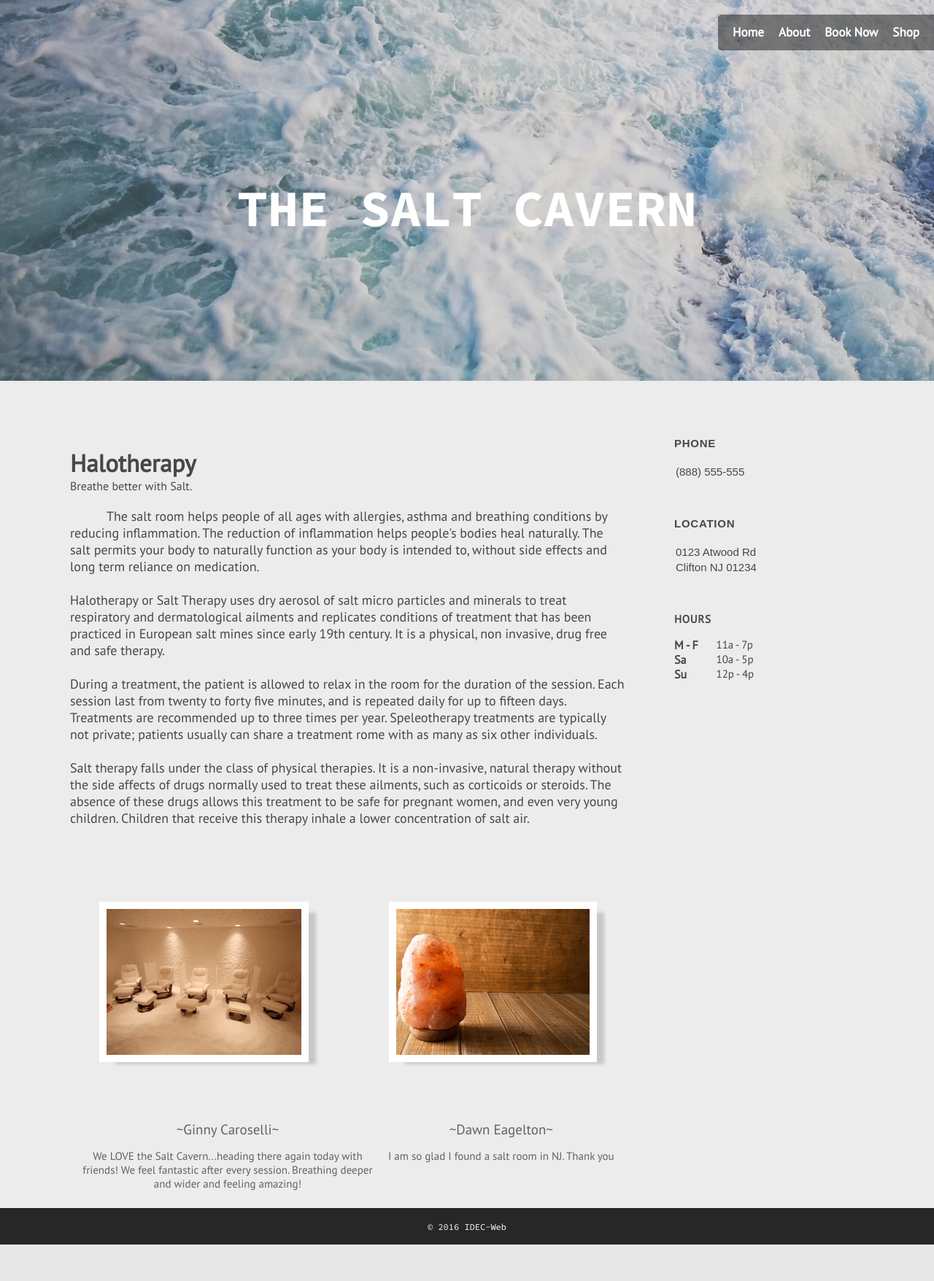
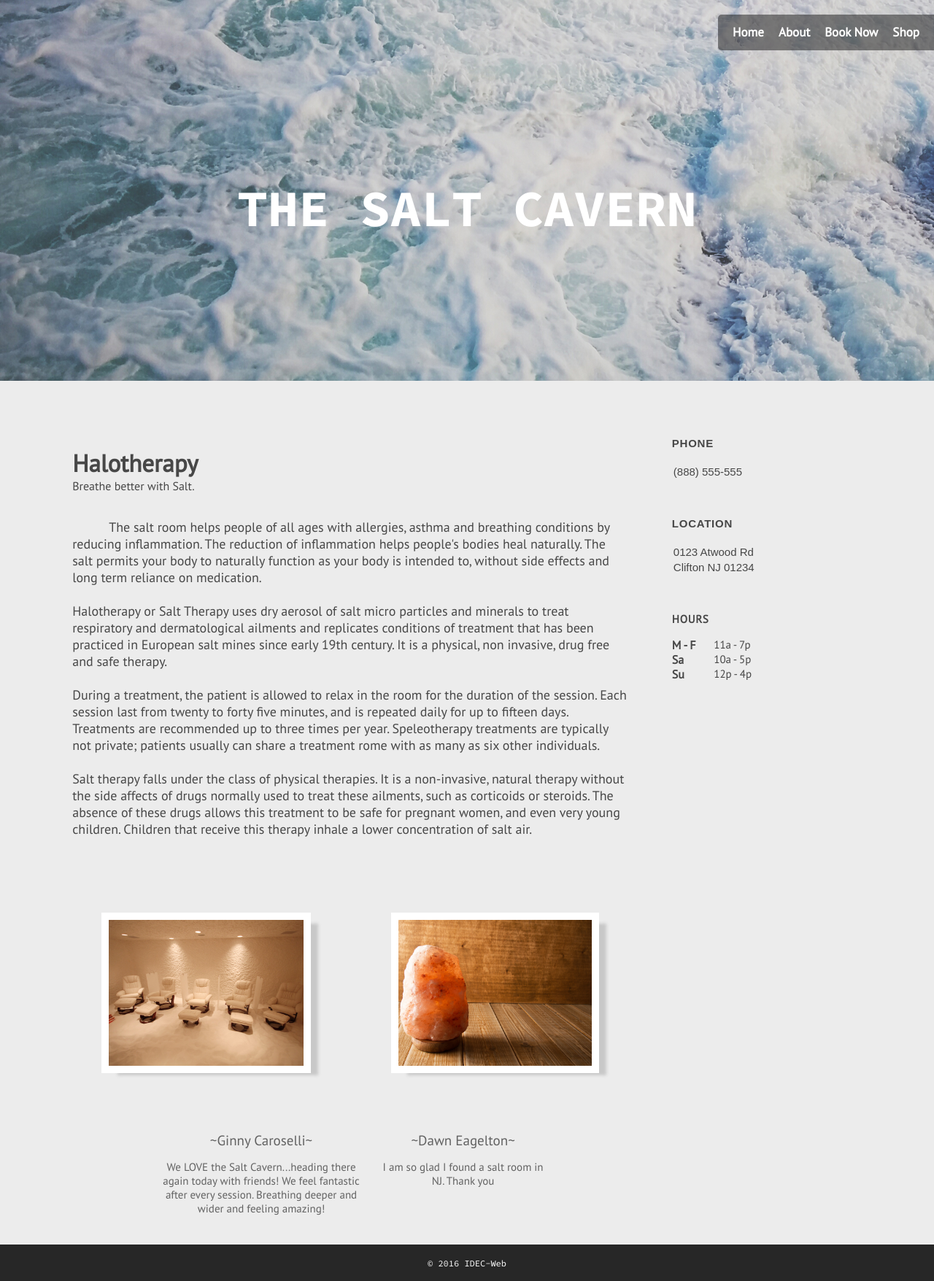
Before and after one commit to IdecEddy/Salt-Cavern, a PHP site: page / in a window 1280 px wide. Shown: the whole page at 73% size. Before the commit the page ends 1706 px from the top, so only its background shows below. Run offline with PHP 8.4, Linux system fonts and the light colour scheme.

Commit message:
modified:   salt/index.php 	modified:   salt/stylesheet.css

```diff
--- a/salt/stylesheet.css
+++ b/salt/stylesheet.css
@@ -155,16 +155,16 @@ body
 }
 .main-body
 {
+    display: flex;
+    justify-content: center;
     min-width: 1000px;
     font-family: "",sans-serif;
     max-width: 85%;
     height: 1134px;
     margin: auto;
     color:#474747;
-}
-#about
-{
-    height: 2120px;
+    height: auto;
+    margin-bottom: 40px;
 }
 #time-open
 {
@@ -246,11 +246,11 @@ body
 }
 #side-container
 {
+    margin-left:60px;
     display:flex;
     width:260px;
     flex-direction: column;
     float:right;
-    margin:0px;
     padding-top: 50px;
     height:1084px
 }
@@ -260,15 +260,22 @@ body
     width: 70%;
     float: left;
     margin-top: 91px;
+    display: flex;
+    flex-direction: column;
+    justify-content: center;
+    align-items: center;
 }
 #title
 {
+    align-self:flex-start;
     font-weight: bold;
     font-size: 33px;
 }
 #subtitle
 {
     font-weight: 300;
+    align-self:flex-start;
+    margin-bottom:15px;
 }
 #artical-body
 {
```
Also changed, not shown: salt/index.php (+27 -27 lines).
